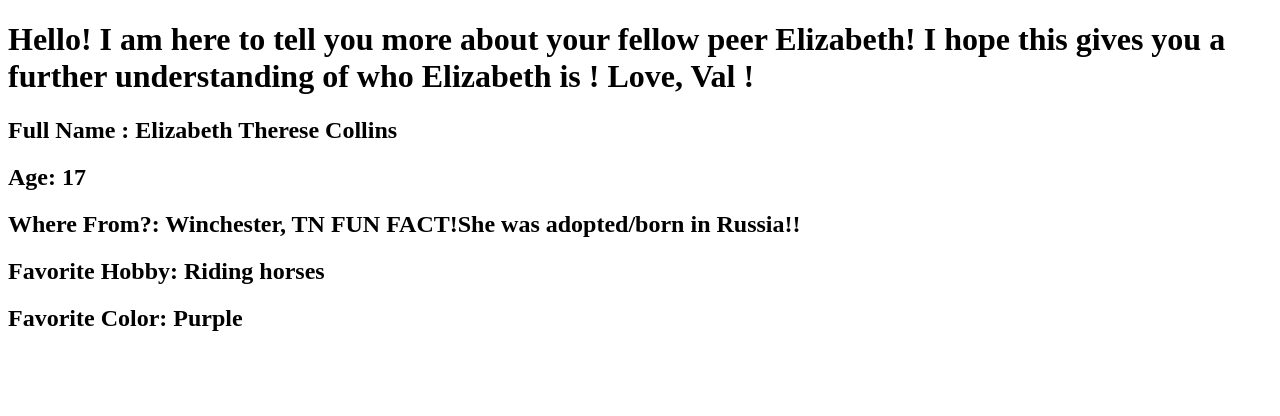
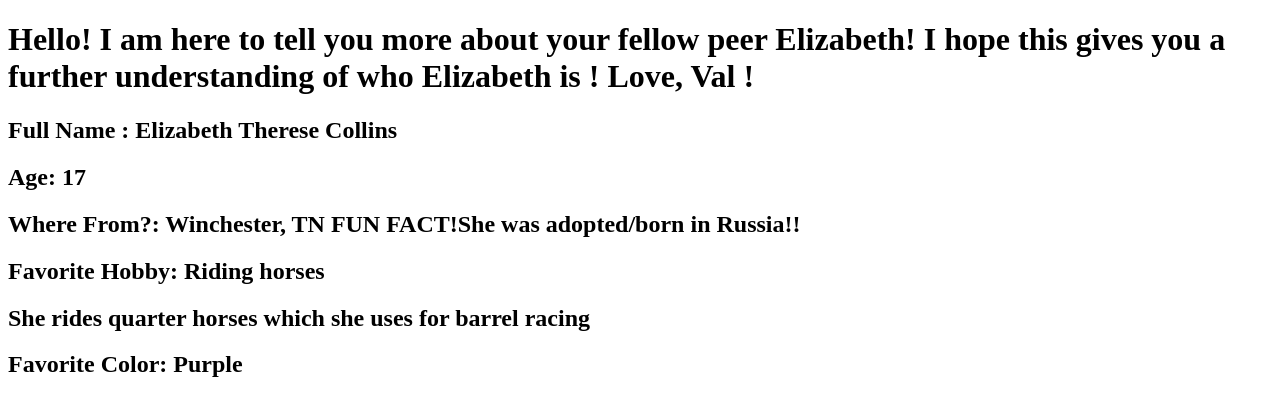
Before and after one commit to vaalcat/vaalcat.github.io, a plain HTML site: page Elizabeth/index.html in a window 1280 px wide. Drawn offline with Linux system fonts and the light colour scheme.

Commit message:
Update index.html

```diff
--- a/Elizabeth/index.html
+++ b/Elizabeth/index.html
@@ -10,7 +10,7 @@
 
 <body>
   <h1> Hello! I am here to tell you more about your fellow peer Elizabeth! I hope this gives you a further understanding of who Elizabeth is ! Love, Val !</h1>
-  <h2>Full Name : Elizabeth Therese Collins </h2>
+  <h2>Full Name : Elizabeth Therese Collins</h2>
 
 
  <h2>Age: 17</h2>
@@ -20,6 +20,7 @@
 
 
  <h2>Favorite Hobby: Riding horses</h2>
+  <h2> She rides quarter horses which she uses for barrel racing</h2>
 
 
   <h2>Favorite Color: Purple</h2>
```
